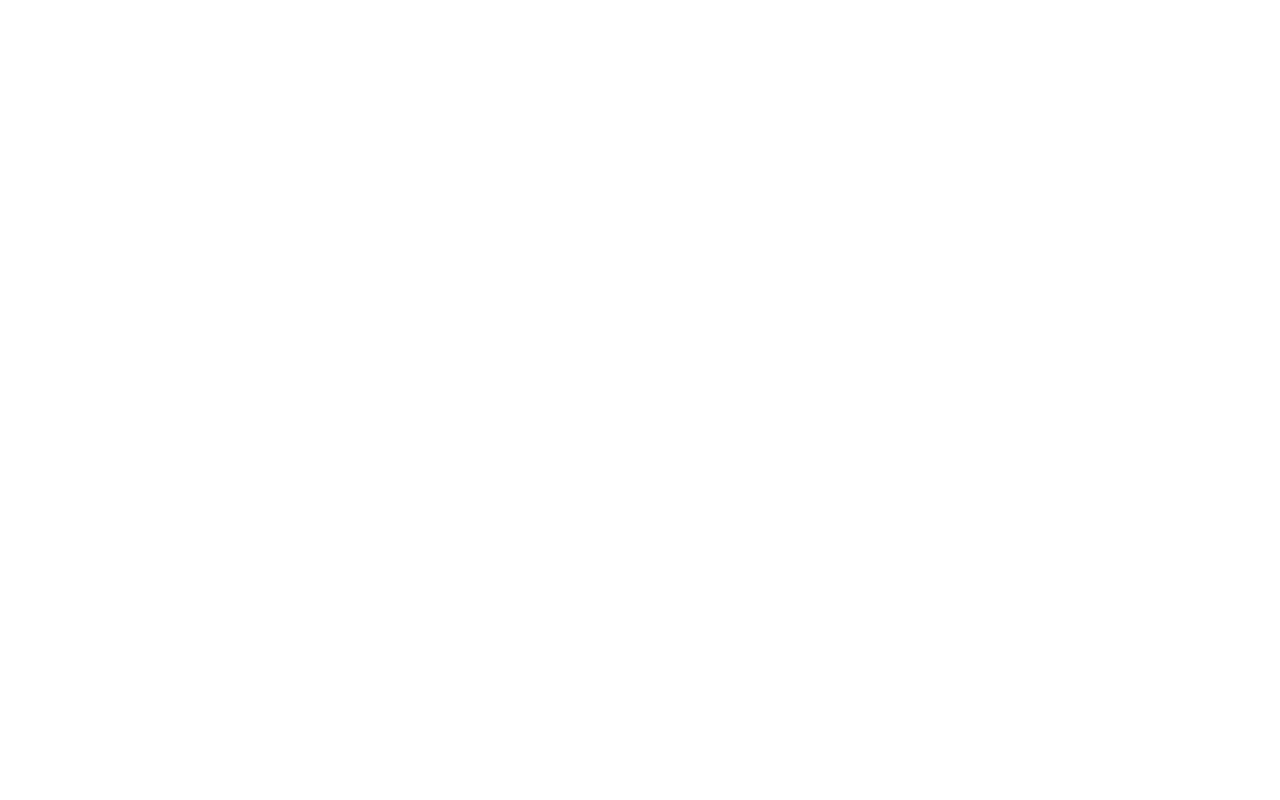
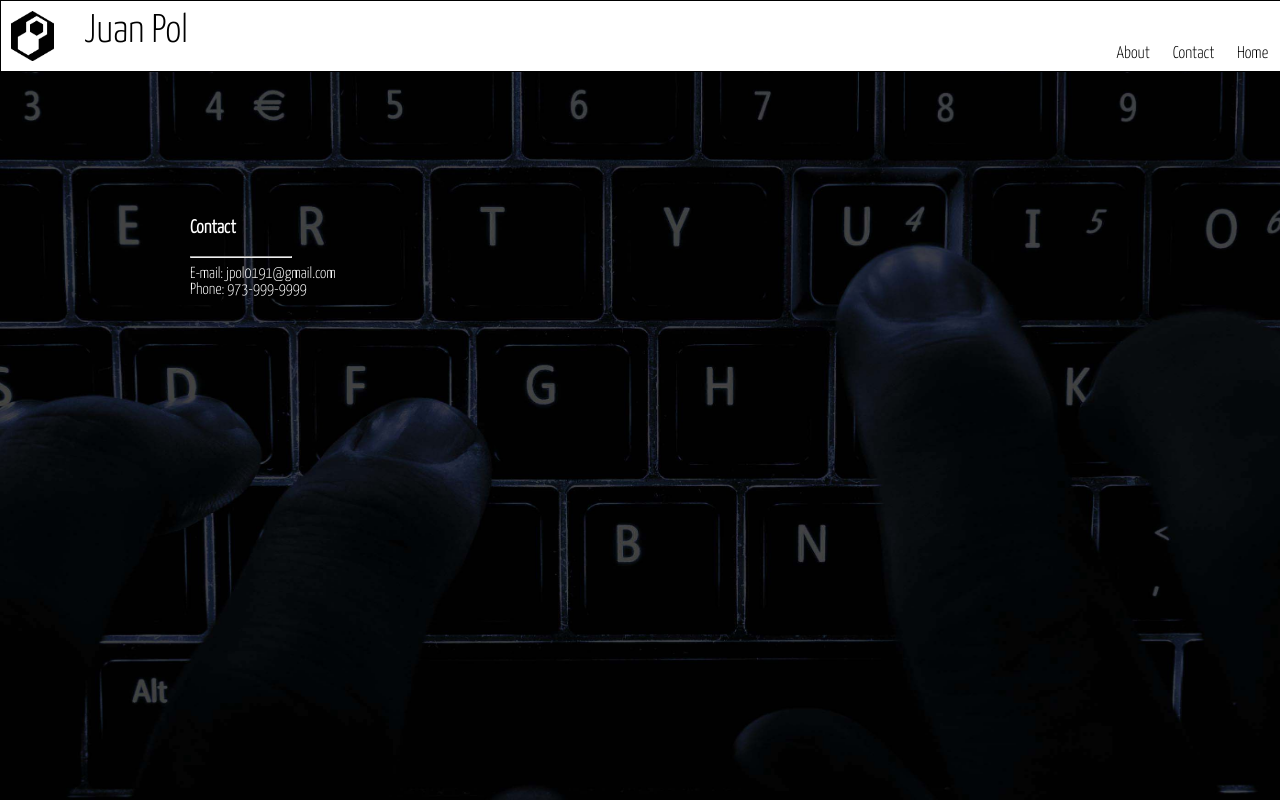
Before and after one commit to jpol0191/nycda_portfolio, a plain HTML site: page contact.html in a window 1280 px wide. Drawn offline with Linux system fonts and the light colour scheme.

Commit message:
Adding content to about and contact page

```diff
--- a/about.html
+++ b/about.html
@@ -2,6 +2,7 @@
 <html>
 <head>
 	<title></title>
+	<link href='https://fonts.googleapis.com/css?family=Yanone+Kaffeesatz:300' rel='stylesheet' type='text/css'>
 	<link rel="stylesheet" type="text/css" href="css/about.css">
 </head>
 <body>
@@ -22,7 +23,7 @@
 					</a>
 				</li>
 				<li>
-					<a href="home.html">
+					<a href="index.html">
 						Home
 					</a>
 				</li>
@@ -32,18 +33,32 @@
 
 	<!-- Content-->
 	<div id="content">
+
 		<div id="projectBox">
 			<p>Projects</p>
 			<hr>
 			<a  class="project" href="about.html">
-				Project one
+				<p class="projectTitle">Project One</p>
+				<img src="images/coming_soon.jpg">
+				<p>Description goes here.</p>
 			</a>
 			<a  class="project" href="about.html">
-				Project two
+				<p class="projectTitle">Project One</p>
+				<img src="images/coming_soon.jpg">
 			</a>
 			<a  class="project" href="about.html">
-				Project three
+				<p class="projectTitle">Project One</p>
+				<img src="images/coming_soon.jpg">
 			</a>
+			<br class="clearFloats">
+		</div>
+
+		<div id="bio">
+			<h3>About Me</h3>
+			<img src="images/coming_soon.jpg">
+			<p>
+				Lorem ipsum dolor sit amet, consectetur adipiscing elit. Curabitur sit amet viverra enim. Aenean non enim mattis, bibendum quam vitae, rutrum lacus. Curabitur placerat tincidunt odio. Pellentesque in nisl vehicula, imperdiet leo eget, elementum ipsum. Phasellus vitae neque eu felis ullamcorper luctus. Nulla vitae nulla vitae quam laoreet molestie. Fusce sed sapien risus. Nunc condimentum metus non erat malesuada, eu consequat mauris pretium. Nulla facilisi. Duis vitae hendrerit libero. Donec blandit, erat ac laoreet sodales, lacus elit rutrum ex, at suscipit ipsum purus in velit. Nullam id aliquet lacus, et tincidunt ante. Donec sed lobortis urna. Morbi nec purus sit amet ante aliquam tempor ac eget nisi. Donec maximus arcu ac arcu aliquet dapibus.
+			</p>
 		</div>
 	</div>
 </body>
--- a/contact.html
+++ b/contact.html
@@ -0,0 +1,44 @@
+<!DOCTYPE html>
+<html>
+<head>
+	<title>Contact Me - Juan Pol</title>
+	<link href='https://fonts.googleapis.com/css?family=Yanone+Kaffeesatz:300' rel='stylesheet' type='text/css'>
+	<link rel="stylesheet" type="text/css" href="css/contact.css">
+</head>
+<body>
+	<!--Banner starts here.-->
+	<div id="banner">
+		<img  id="icon" src="images/icon.png">
+		<p>Juan Pol</p>
+		<nav>
+			<ul>
+				<li>
+					<a href="about.html">
+						About
+					</a>
+				</li>
+				<li>
+					<a href="contact.html">
+						Contact
+					</a>
+				</li>
+				<li>
+					<a href="index.html">
+						Home
+					</a>
+				</li>
+			</ul>
+		</nav>
+
+	</div>
+
+
+	<div id="content">
+		<h3>Contact</h3>
+		<hr>
+		<p>E-mail: jpol0191@gmail.com</p>
+		<p>Phone: 973-999-9999</p>
+
+	</div>
+</body>
+</html>
--- a/css/about.css
+++ b/css/about.css
@@ -22,6 +22,7 @@ a{
 	width: 99%;
 	background-color:white;
 	top: 0;
+	z-index: 500;
 }
 #banner p {
 	margin: 1px 30px ;
@@ -55,9 +56,13 @@ a{
 }
 
 #projectBox{
-	width: 100px;
+	float: left;
+	width: 200px;
 	font-size: 25px;
 	text-align: center;
+	border-radius: 2px;
+	margin: 0;
+	padding: 0;
 }
 
 hr{
@@ -65,10 +70,43 @@ hr{
 	width: 90px;
 }
 .project{
+	padding: 20px 10px;
 	color: white;
 	font-size: 16px;
+	text-align: center;
 }
 
 .project:hover{
 	color: teal;
 }
+
+.projectTitle{
+	padding-bottom: 8px;
+	font-size: 20px;
+ }
+
+.project img {
+	width: 200px;
+	height: 200px;
+}
+
+#bio {
+	width: 300px;
+	float: right;
+}
+
+#bio img{
+	width: 100px;
+	height: 200px;
+	float: left;
+	padding-right: 16px;
+}
+
+#bio p {
+
+}
+
+
+.clearFloats{
+	clear: both;
+}
--- a/css/contact.css
+++ b/css/contact.css
@@ -0,0 +1,61 @@
+p{
+	margin: 0px;
+}
+body{
+	font-family: 'Yanone Kaffeesatz', sans-serif;
+	margin: 0;
+	background-image: url(../images/backGround.jpg);
+	background-repeat: no-repeat;
+	background-attachment: fixed;
+	background-position: center;
+	background-size: 2000px 1000px;
+}
+a{
+	text-decoration: none;
+	color: black;
+}
+#banner{
+	height: 50px;
+	border: solid 1px black;
+	padding: 10px;
+	position: fixed;
+	width: 99%;
+	background-color:white;
+	top: 0;
+	z-index: 500;
+}
+#banner p {
+	margin: 1px 30px ;
+	display: block;
+	float: left;
+	font-size: 40px;
+}
+#icon{
+	height: 100%;
+	float: left;
+}
+#banner nav{
+	float: right;
+}
+#banner nav ul li{
+	display: inline-block;
+	list-style: none;
+	margin: 5px 10px;
+	font-size: 17px;
+}
+#banner nav ul {
+	margin: 30px 0px 0px 0px;
+}
+
+#content{
+	position: relative;
+	top: 200px;
+	width: 900px;
+	color: white;
+	margin: 0 auto;
+}
+
+#content hr{
+	width: 100px;
+	margin-left: 0;
+}
--- a/css/style.css
+++ b/css/style.css
@@ -22,6 +22,7 @@ a{
 	width: 99%;
 	background-color:white;
 	top: 0;
+	z-index: 500;
 }
 #banner p {
 	margin: 1px 30px ;
```
